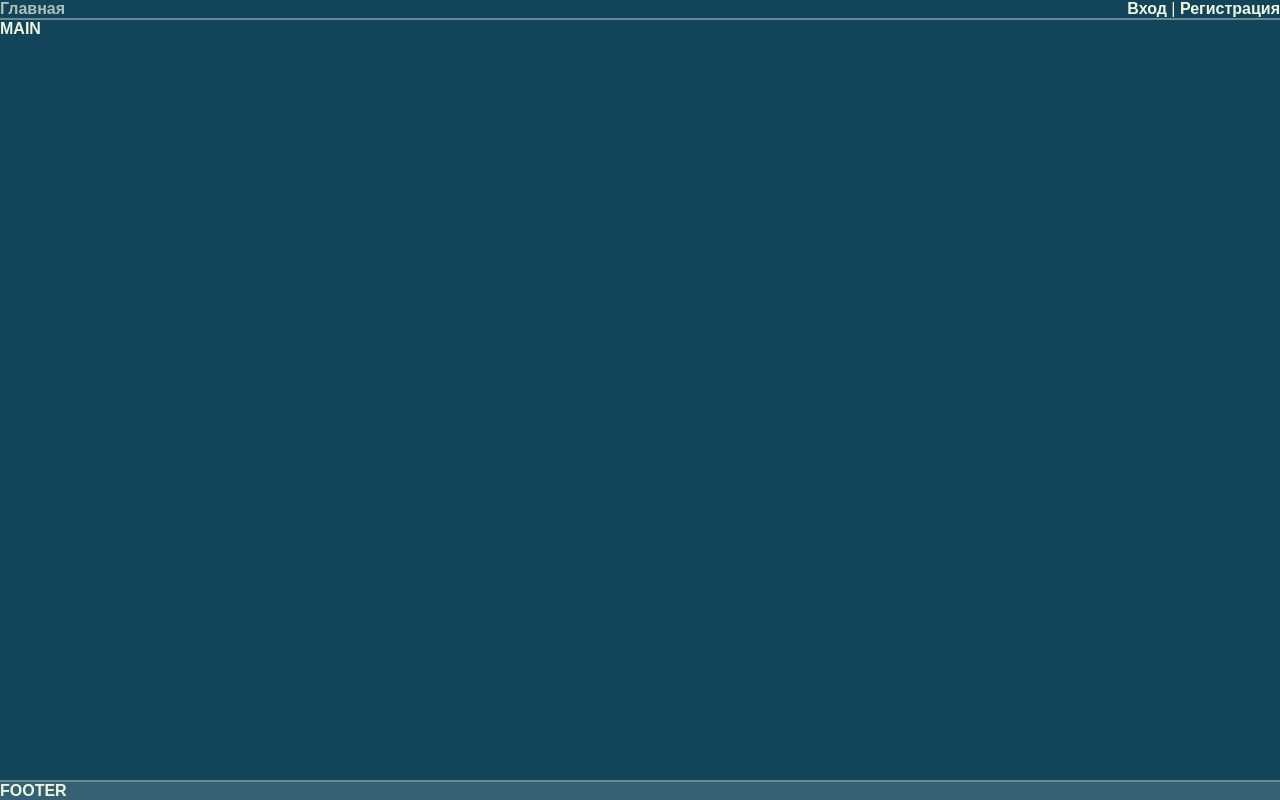
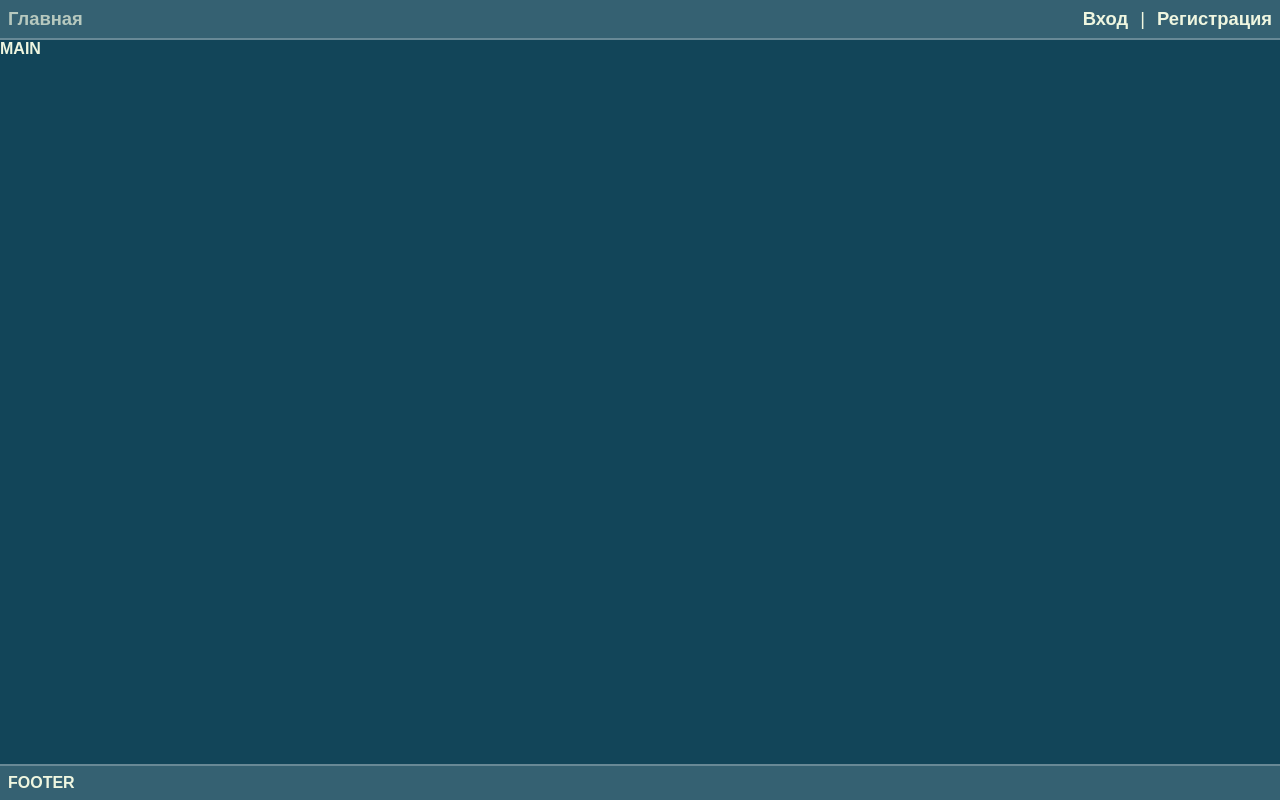
Before and after one commit to shuurpq2/interns, a plain HTML site: page src/index.html in a window 1280 px wide. Drawn offline with Linux system fonts and the light colour scheme.

Commit message:
add some main-nav styles

```diff
--- a/src/assets/styles/global.css
+++ b/src/assets/styles/global.css
@@ -4,10 +4,3 @@
   --dark-text-color: #EFF6E0;
   --light-text-color: #01161E;
 }
-
-* {
-  background-color: var(--dark-bg-color);
-  color: var(--dark-text-color);
-  font-family: sans-serif;
-  font-weight: bold;
-}
--- a/src/assets/styles/index.css
+++ b/src/assets/styles/index.css
@@ -1,5 +1,16 @@
+* {
+  color: var(--dark-text-color);
+  font-family: sans-serif;
+  font-weight: bold;
+}
+
+html {
+  background-color: var(--dark-bg-color);
+}
+
 header, footer {
   background-color: rgba(255, 255, 255, .15);
+  padding: .5rem;
 }
 
 header {
@@ -19,6 +30,12 @@ body {
 .main-nav {
   display: flex;
   justify-content: space-between;
+  font-size: 1.15rem;
+}
+
+.main-nav__pages, .main-nav__auth {
+  display: flex;
+  gap: .75rem;
 }
 
 .page-link {
```
